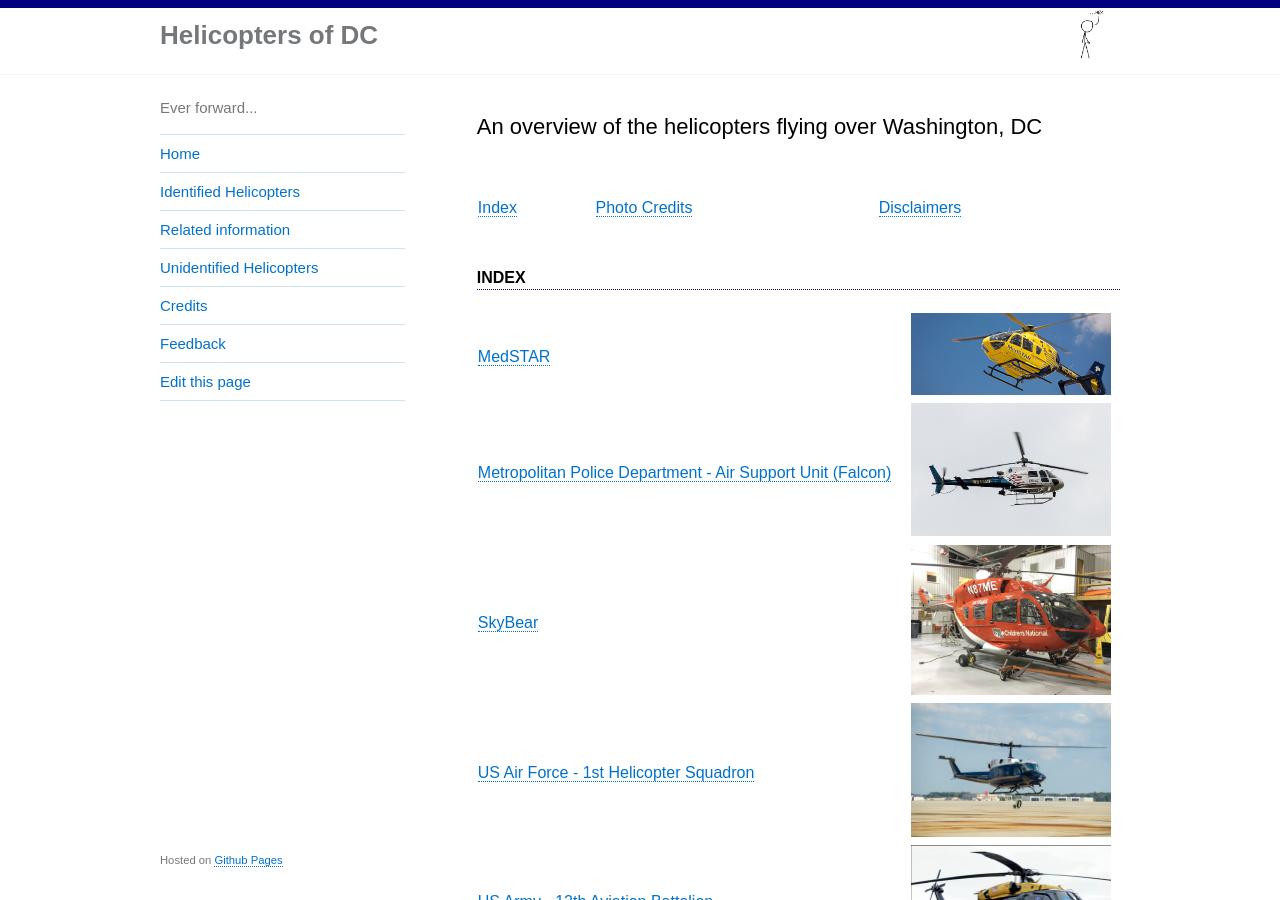
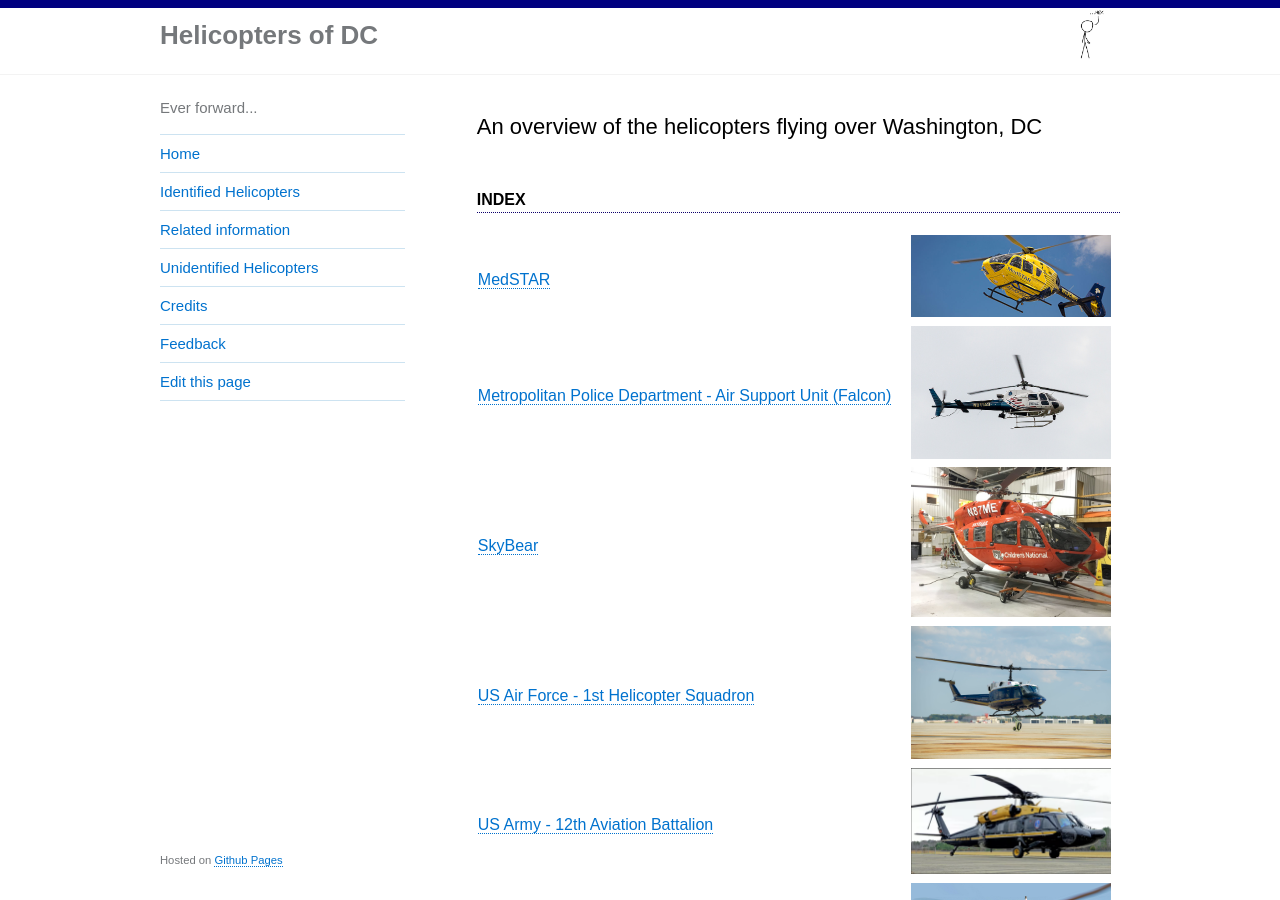
Before and after one commit to gbinal/dc-helicopters, a Jekyll site: the page built from index.md, in a window 1280 px wide and 900 px high. Built offline with Jekyll 4.4.1, drawn with Linux system fonts in a browser that asks for light colours.

```diff
--- a/index.md
+++ b/index.md
@@ -6,16 +6,7 @@
 
 ## An overview of the helicopters flying over Washington, DC
 
-<br>
-  <center>
- <table style="width:100%">
-  <tr>
-    <td><a href="#index">Index</a></td>
-    <td><a href="#photo-credits-for-this-page">Photo Credits</a></td>
-    <td><a href="#disclaimers">Disclaimers</a></td>
-  </tr>
-</table>
-  </center>
+{:.no_toc}
 
 #### Index
 
```
